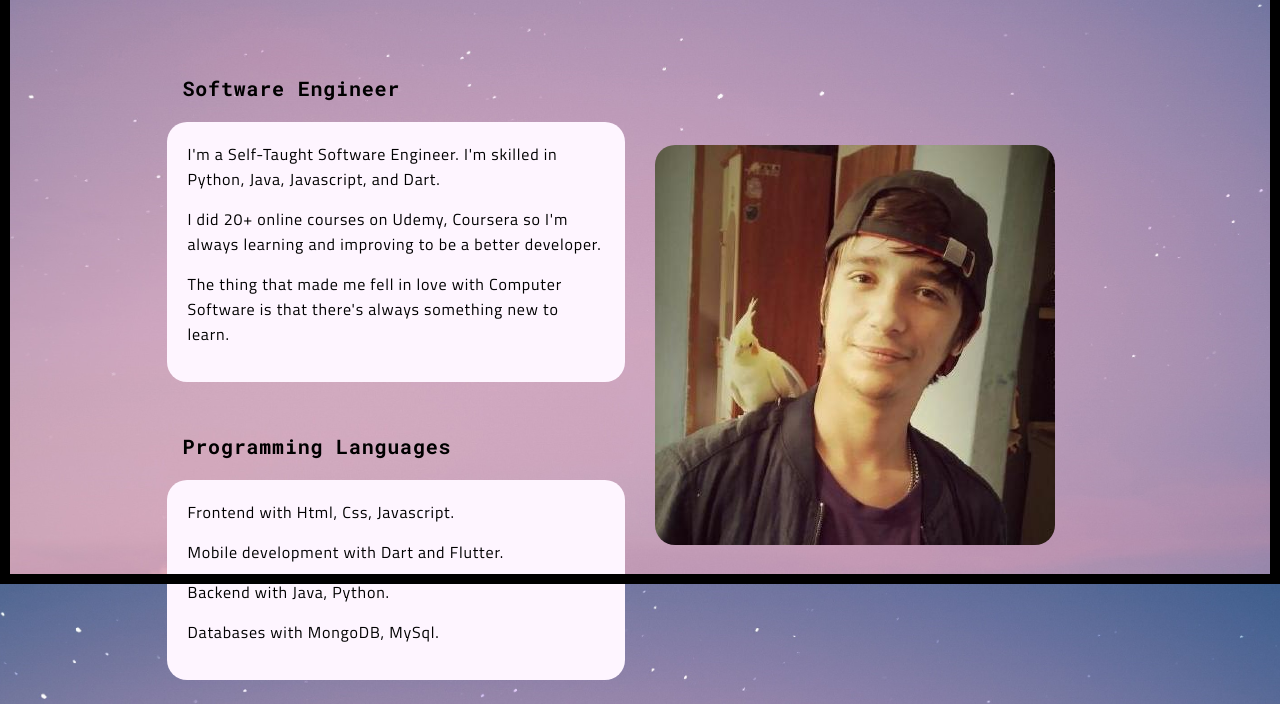
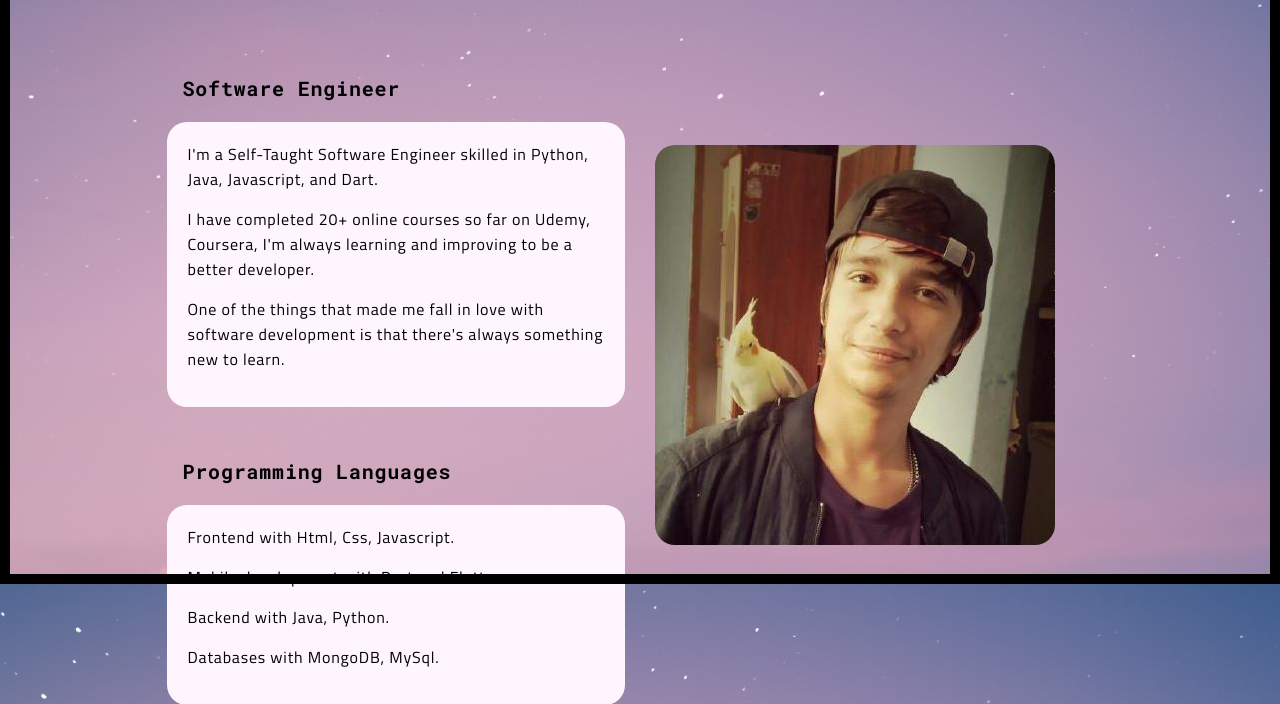
Before and after one commit to dylanbuchi/portfolio, a Flask app: page /about.html in a window 1280 px wide. Shown: the part 216-920 px from the top of the page. Run offline with Flask 2, Linux system fonts and the light colour scheme.

Commit message:
change about me

```diff
--- a/templates/about.html
+++ b/templates/about.html
@@ -114,19 +114,19 @@
                                         <div class="about-cont">
                                             <p>
                                                 I'm a Self-Taught Software
-                                                Engineer. I'm skilled in Python,
+                                                Engineer skilled in Python,
                                                 Java, Javascript, and Dart.
                                             </p>
 
                                             <p>
-                                                I did 20+ online courses on
-                                                Udemy, Coursera so I'm always
+                                                I have completed 20+ online courses so far on
+                                                Udemy, Coursera, I'm always
                                                 learning and improving to be a
                                                 better developer.
                                             </p>
                                             <p>
-                                                The thing that made me fell in
-                                                love with Computer Software is
+                                                One of the things that made me fall in
+                                                love with software development is
                                                 that there's always something
                                                 new to learn.
                                             </p>
```
